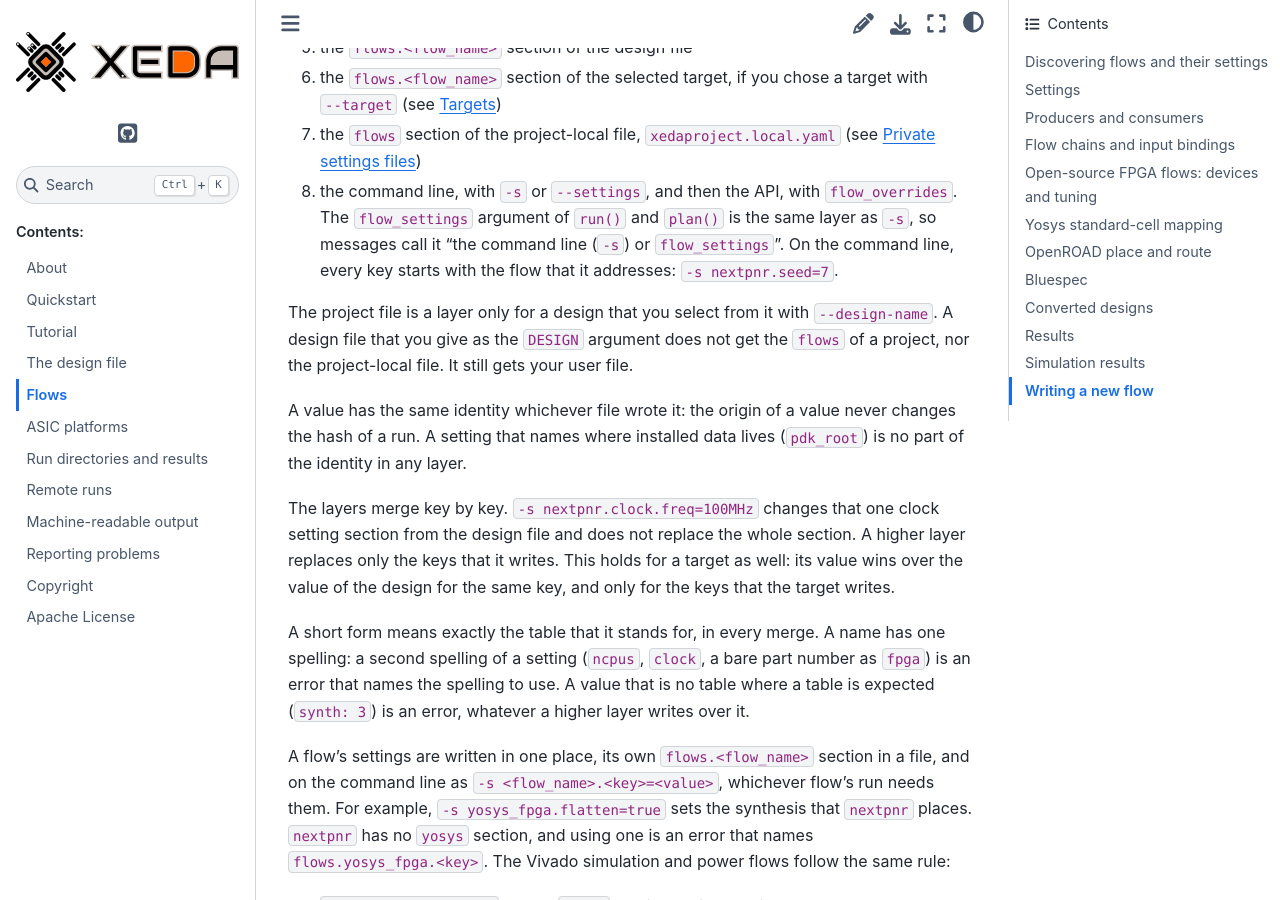
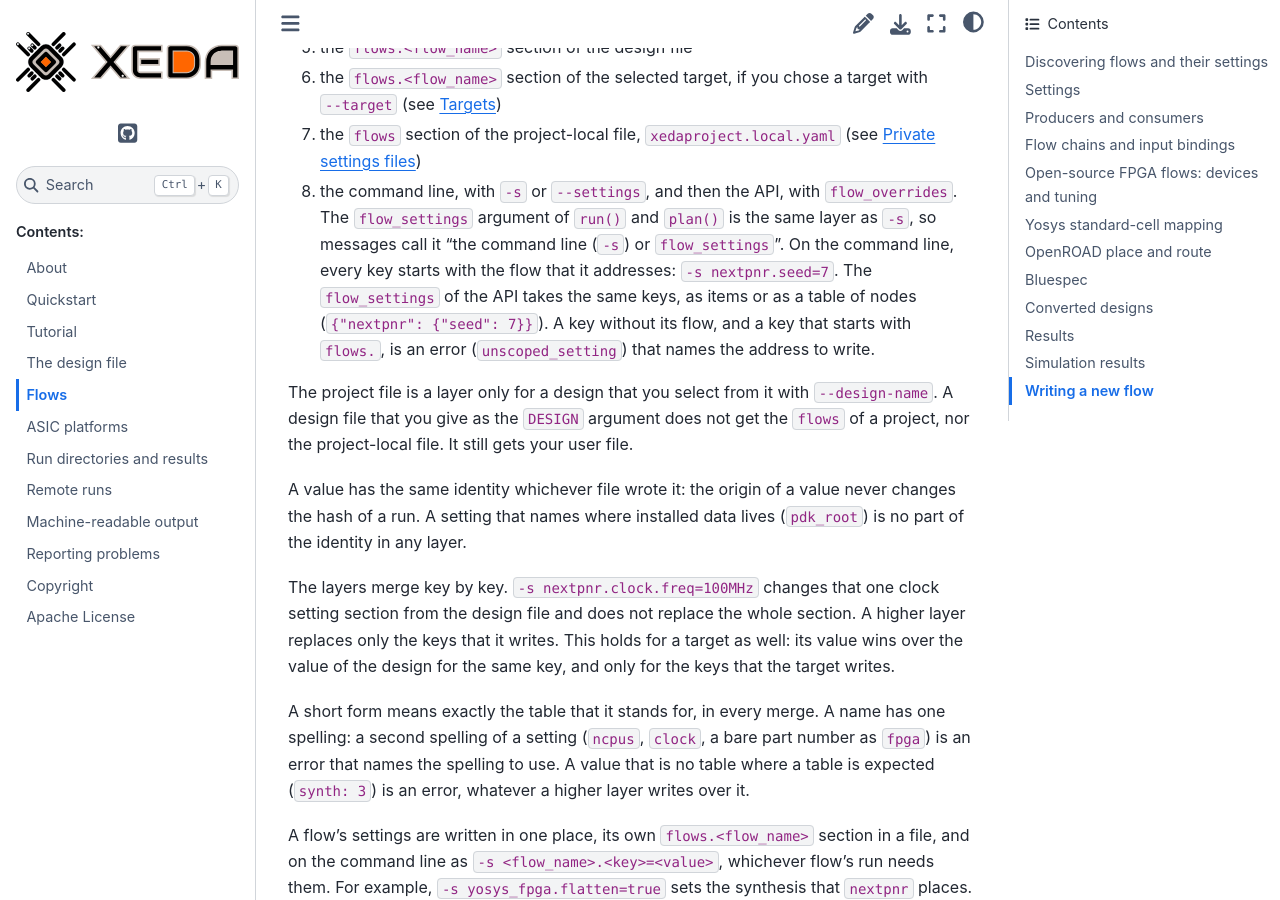
Before and after one commit to XedaHQ/xeda, a Sphinx documentation site: the page built from docs/flows.rst, in a window 1280 px wide and 900 px high, scrolled down 1996 px. Built offline with Sphinx 7.4.7 and the Sphinx Book theme 1.1.4, drawn with Linux system fonts in a browser that asks for light colours; some of the changed text lies outside the part shown.

Commit message:
Name the flow of every explicit setting in the docs and the skill

```diff
--- a/docs/flows.rst
+++ b/docs/flows.rst
@@ -87,7 +87,10 @@ the lowest to the highest precedence:
 8. the command line, with ``-s`` or ``--settings``, and then the API, with ``flow_overrides``. The
    ``flow_settings`` argument of ``run()`` and ``plan()`` is the same layer as ``-s``, so messages
    call it "the command line (``-s``) or ``flow_settings``". On the command line, every key starts
-   with the flow that it addresses: ``-s nextpnr.seed=7``.
+   with the flow that it addresses: ``-s nextpnr.seed=7``. The ``flow_settings`` of the API takes
+   the same keys, as items or as a table of nodes (``{"nextpnr": {"seed": 7}}``). A key without its
+   flow, and a key that starts with ``flows.``, is an error (``unscoped_setting``) that names the
+   address to write.
 
 The project file is a layer only for a design that you select from it with ``--design-name``. A
 design file that you give as the ``DESIGN`` argument does not get the ``flows`` of a project, nor
--- a/docs/machine-readable.rst
+++ b/docs/machine-readable.rst
@@ -1021,7 +1021,7 @@ To inspect a plan without constructing or running flows:
 
     from xeda.introspect import plan_info
 
-    plan = runner.plan("nextpnr", design, flow_settings=["fpga.part=iCE40HX1K-TQ144"])
+    plan = runner.plan("nextpnr", design, flow_settings=["nextpnr.fpga.part=iCE40HX1K-TQ144"])
     print(plan_info(plan))
 
 ``plan_info`` returns the same plain data as the ``plan`` key of ``--dry-run --json``. A
--- a/docs/run-directories.rst
+++ b/docs/run-directories.rst
@@ -908,7 +908,7 @@ waveform setting such as ``vcd`` takes ``true`` and ``false`` as a switch.
 A requested flow that writes no outputs has nothing to deliver. A programmer is such a flow, as in
 ``xeda run vivado_synth+openfpgaloader``. ``--outputs-to`` is then refused before anything runs. The
 error names the setting whose location delivers the file that the programmer reads, here ``-s
-flows.vivado_synth.bitstream=$PWD/<file>``, and it names every form of a location given above. With
+vivado_synth.bitstream=$PWD/<file>``, and it names every form of a location given above. With
 ``--remote``, that setting would deliver on the remote host, so the error names the request that
 brings the file back instead: ``xeda run --remote vivado_synth ... --outputs-to DIR``.
 
```
Also changed, not shown: other parts of docs/flows.rst (+4 -4 lines), other parts of docs/machine-readable.rst (+1 -1 lines), changelog.d/node-scoped-settings.changed.md (+3 -2 lines), src/xeda/data/agent/SKILL.md (+2 -2 lines), .claude/skills/xeda/SKILL.md.
